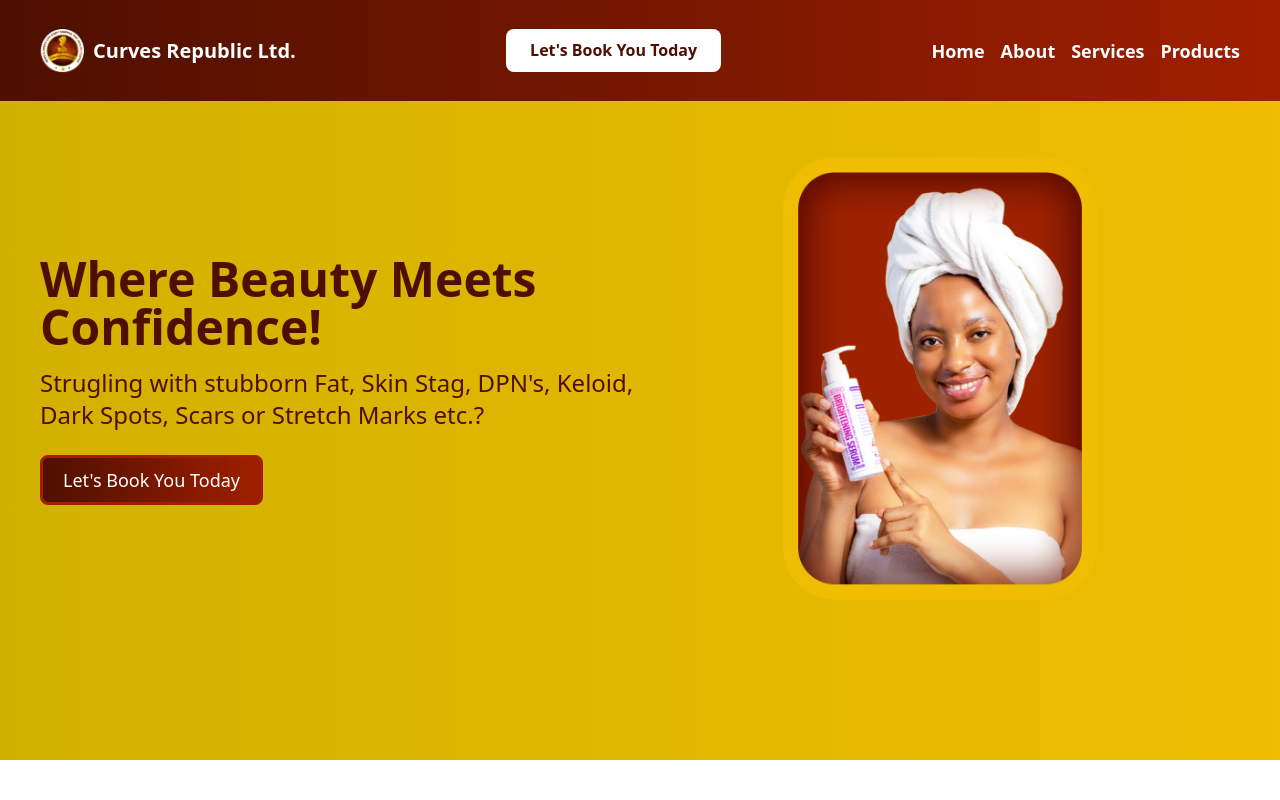
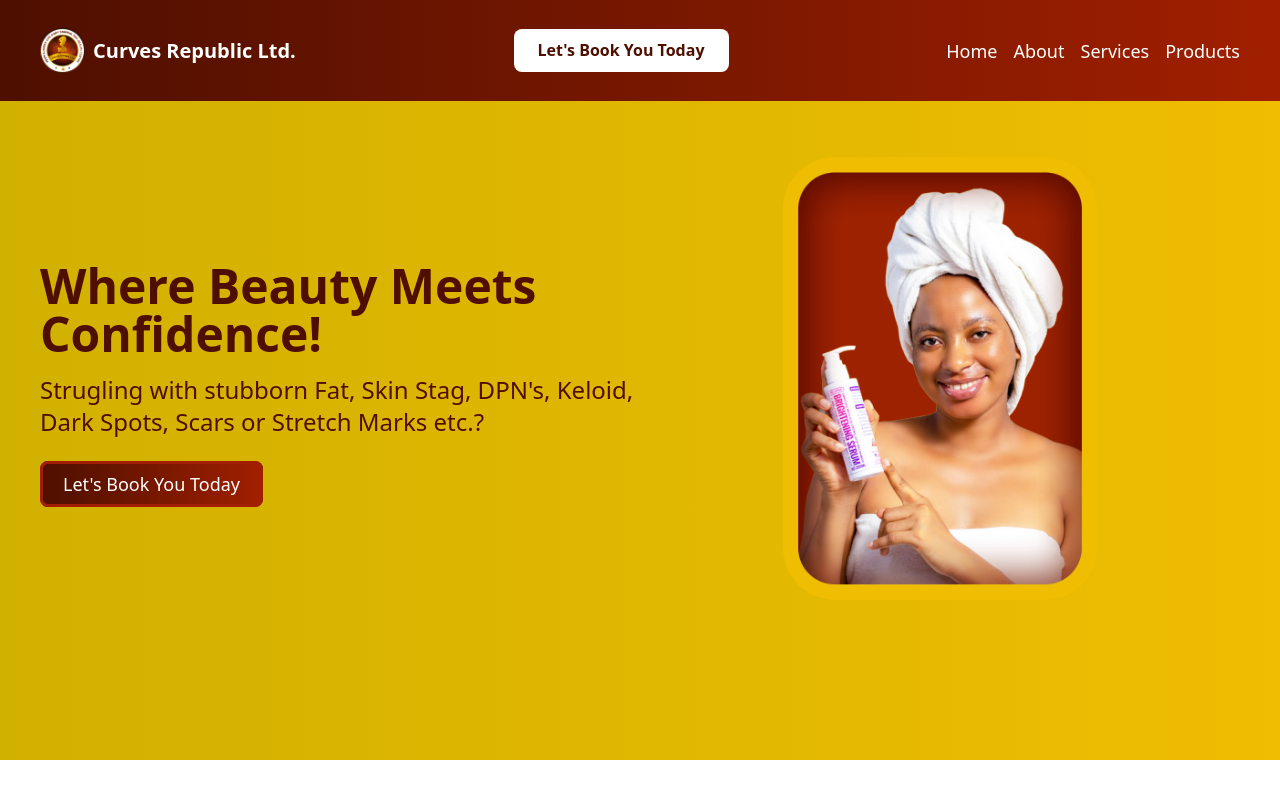
Before and after one commit to Bayamna/Curves-Republic-Limited, a React (Vite) app: page / in a window 1280 px wide. Shown: the top 800 px of the page. Built offline with nearby package versions, Linux system fonts and the light colour scheme.

Commit message:
15th commit

```diff
--- a/src/components/Navbar.jsx
+++ b/src/components/Navbar.jsx
@@ -1,4 +1,5 @@
 import React, { useState } from 'react';
+import {motion} from "framer-motion";
 import { Link } from 'react-router-dom';
 import { GiHamburgerMenu } from "react-icons/gi";
 import { IoMdClose } from "react-icons/io";
@@ -14,10 +15,10 @@ const Navbar = () => {
                 <img src={Logo} alt='logo' className=' w-[45px] h-[45px] transform-none'/>
                 <Link to="/"><h1 className='lg:text-xl text-lg font-bold text-white hover:text-lightGold' onClick={()=>setOpen(false)}>Curves Republic Ltd.</h1></Link>
             </div>
-            <button className='text-[16px] text-brown font-bold bg-white px-[24px] py-[9px] cursor-pointer rounded-lg hidden lg:flex'>
-                <Link to="/booking"><p>Let's Book You Today</p></Link>
-            </button>
-            <div className='hidden lg:flex justify-center items-center gap-4 font-bold'>
+
+            <Link to="/booking" className='text-[16px] text-brown font-bold bg-white px-[24px] py-[9px] cursor-pointer rounded-lg hidden lg:flex'>Let's Book You Today</Link>
+
+            <div className='hidden lg:flex justify-center items-center gap-4 font-normal'>
                 <Link to="/"><p className='hover:text-lightGold'>Home</p></Link>
                 <Link to="/about"><p className='hover:text-lightGold'>About</p></Link>
                 <Link to="/services"><p className='hover:text-lightGold'>Services</p></Link>
@@ -25,15 +26,24 @@ const Navbar = () => {
             </div>
             {!open ? <GiHamburgerMenu className='text-2xl lg:hidden cursor-pointer hover:text-lightGold' onClick={()=>setOpen(true)}/>:<IoMdClose className='text-3xl lg:hidden cursor-pointer hover:text-lightGold' onClick={()=>setOpen(false)}/>}
         </nav>
-        {open ?  <div className='gap-10 bg-brown h-screen w-screen fixed p-14 text-lg top-0 text-white font-bold text-center mt-[4rem] z-998 lg:hidden'>
-            <Link to="/"><p className='hover:text-gold' onClick={()=>setOpen(false)}>Home</p></Link>
-            <Link to="/about"><p className='hover:text-gold' onClick={()=>setOpen(false)}>About</p></Link>
-            <Link to="/services"><p className='hover:text-gold' onClick={()=>setOpen(false)}>Services</p></Link>
-            <Link to="/products"><p className='hover:text-gold' onClick={()=>setOpen(false)}>Products</p></Link>
-            <button className='text-[16px] text-brown bg-white font-bold px-[24px] py-[9px] cursor-pointer rounded-lg mt-6'>
-                <a href='/booking'>Let's Book You Today</a>
-            </button>
-        </div>: null}
+
+        {open && <motion.div
+            initial={{opacity: 0, y: -60}}
+            animate={{opacity: 1, y: 0 }}
+            transition={{duration: 0.2, ease: "easeIn"}}
+
+            className='flex flex-col justify-start items-start gap-5 bg-brown h-screen w-screen fixed p-14 text-lg top-0 text-white font-normal text-left mt-[4rem] z-998 lg:hidden'>
+            <Link to="/" className='hover:text-gold' onClick={()=>setOpen(false)}>Home</Link>
+            <Link to="/about" className='hover:text-gold' onClick={()=>setOpen(false)}>About</Link>
+            <Link to="/services"className='hover:text-gold' onClick={()=>setOpen(false)}>Services</Link>
+            <Link to="/products" className='hover:text-gold' onClick={()=>setOpen(false)}>Products</Link>
+            <div className='border-t border-lightBrown'>
+                <button className='text-[16px] text-brown bg-white font-bold px-[24px] py-[9px] cursor-pointer rounded-lg mt-3'>
+                    <Link to='/booking' onClick={()=>setOpen(false)}>Let's Book You Today</Link>
+                </button>
+            </div>
+
+        </motion.div>}
 
     </div>
   )
--- a/src/pages/Booking.jsx
+++ b/src/pages/Booking.jsx
@@ -1,10 +1,9 @@
-import React, { useState } from 'react'
+import React, { useState } from 'react';
+import {motion} from "framer-motion";
 import { FaLocationDot } from "react-icons/fa6";
 import { IoIosMailOpen } from "react-icons/io";
 import { FaPhoneVolume } from "react-icons/fa6";
 import { IoLogoWhatsapp } from "react-icons/io";
-import { IoIosArrowDropdownCircle } from "react-icons/io";
-import { IoIosArrowDropupCircle } from "react-icons/io";
 import axios from "axios";
 import Accordion from '../components/accordion';
 import FAQ from '../faq';
@@ -82,8 +81,13 @@ const Booking = () => {
 
             </div>
 
-            <section className='mx-10'>
-                <form onSubmit={handleSubmit}>
+            <section
+                className='mx-10'>
+                <motion.form onSubmit={handleSubmit}
+                    nitial={{opacity: 0, y: 30}}
+                    whileInView={{opacity: 1, y: 0}}
+                    transition={{duration: 1, ease: "easeOut"}}
+                    viewport={{ once: false, amount: 0.2 }}>
                     <input onChange={handleChange} value={input.fName} type='text' name='fName' placeholder='- First Name -' autoComplete='off' className='w-[100%] p-3 m-1 outline-0 border-2 border-gray-400/20 rounded-lg placeholder:text-gray-600 focus:ring-2 focus:ring-gray-300 text-gray-600 bg-gray-400/10' required/>
                     <input onChange={handleChange} value={input.lName} type='text' name='lName' placeholder='- Last Name -' autoComplete='off' className='w-[100%] p-3 m-1 outline-0 border-2 border-gray-200 rounded-lg  placeholder:text-gray-600 focus:ring-2 focus:ring-gray-300 text-gray-600 bg-gray-400/10' required/>
                     <input onChange={handleChange} value={input.age} type='text' name='age' placeholder='- Age -' autoComplete='off' className='w-[100%] p-3 m-1 outline-0 border-2  border-gray-200 rounded-lg  placeholder:text-gray-600 focus:ring-2 focus:ring-gray-300 text-gray-600 bg-gray-400/10' required/>
@@ -111,7 +115,7 @@ const Booking = () => {
                         <option value="Hair Loss Treatment">Hair Loss Treatment</option>
                     </select>
                     <button type='submit' className='bg-gradient-to-r from-brown to-lightBrown text-white px-8 py-2 cursor-pointer border-3 border-lightBrown rounded-lg mt-5 font-bold'>Book Now</button>
-                </form>
+                </motion.form>
             </section>
         </div>
 
--- a/src/pages/Home.jsx
+++ b/src/pages/Home.jsx
@@ -23,15 +23,13 @@ const Home = () => {
 
             className='text-center lg:text-left'>
             <h1 className='text-brown font-black text-4xl lg:text-5xl'>Where Beauty Meets Confidence!</h1>
-            <p className='text-brown text-xl lg:text-2xl mt-4 font-medium'>
+            <p className='text-brown text-xl lg:text-2xl mt-4 font-medium mb-8'>
               Strugling with stubborn Fat, Skin Stag, DPN's, Keloid, Dark Spots, Scars or Stretch Marks etc.?
             </p>
 
 
             {/* Action button */}
-            <motion.button className='text-lg text-white bg-gradient-to-r border-3 border-lightBrown from-brown  to-lightBrown px-[20px] py-[8px] cursor-pointer rounded-lg mt-6'>
-              <Link to="/booking"><p>Let's Book You Today</p></Link>
-            </motion.button>
+              <Link to="/booking" className='text-lg text-white bg-gradient-to-r from-brown  to-lightBrown border-3 border-lightBrown px-[20px] py-[8px] cursor-pointer rounded-lg'>Let's Book You Today</Link>
           </motion.div>
 
 
```
